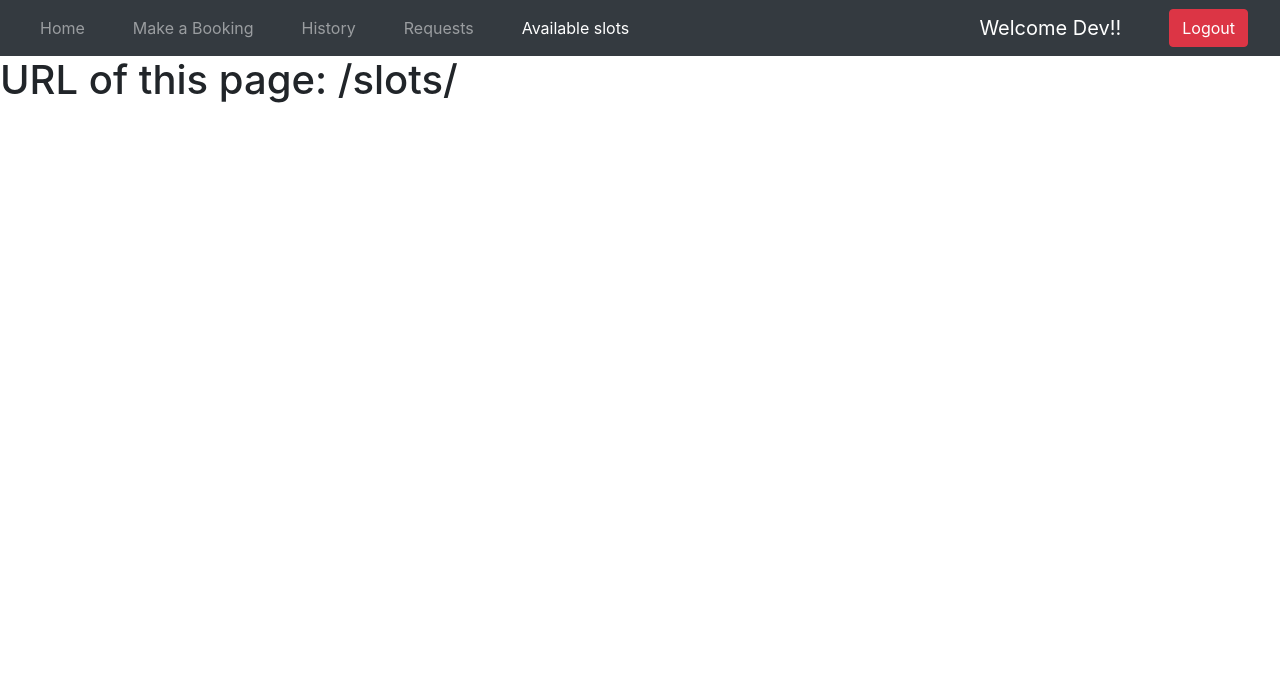
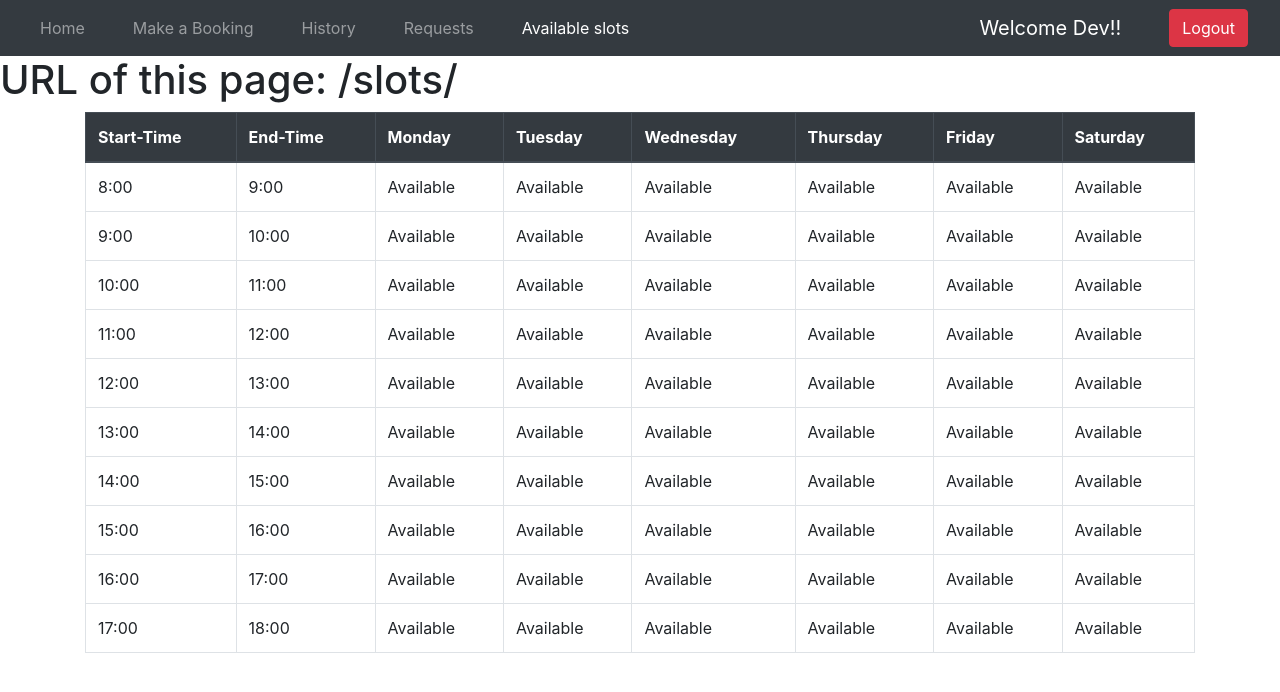
Before and after one commit to Srajan1122/Auditorium-Booking-System, a Django app: page /slots/ in a window 1280 px wide. Shown: the top 692 px of the page. Run offline with Django 3.2, Linux system fonts and the light colour scheme; a user stored in the database is signed in; some libraries are stand-ins or nearby versions.

Commit message:
static Slots page for available bookings

```diff
--- a/login/views.py
+++ b/login/views.py
@@ -93,4 +93,6 @@ def Register(request):
     return render(request, 'login/register.html')
 @login_required
 def slots(request):
-    return render(request, 'login/slots.html')
+    k={  'pro':range(8,18)
+    }
+    return render(request, 'login/slots.html',k)
--- a/templates/login/Slots.html
+++ b/templates/login/Slots.html
@@ -3,3 +3,36 @@
 {% block title %}
     Slots
 {% endblock title %}
+
+    {% block body %}
+        <div class="table-responsive container">
+<table class="table  table-bordered table-hover">
+        <thead class="thead-dark">
+          <tr>
+            <th scope="col">Start-Time</th>
+            <th scope="col">End-Time</th>
+            <th scope="col">Monday</th>
+            <th scope="col">Tuesday</th>
+            <th scope="col">Wednesday</th>
+            <th scope="col">Thursday</th>
+            <th scope="col">Friday</th>
+            <th scope="col">Saturday</th>
+          </tr>
+        </thead>
+        <tbody>
+          {% for i in pro %}
+          <tr>
+           <td>{{ i }}:00</td>
+            <td>{{ i|add:"1" }}:00</td>
+            <td>Available</td>
+            <td>Available</td>
+            <td>Available</td>
+            <td>Available</td>
+            <td>Available</td>
+            <td>Available</td>
+          </tr>
+          {% endfor %}
+         </tbody>
+      </table>
+    </div>
+    {% endblock body %}
```
Also changed, not shown: db.sqlite3.
